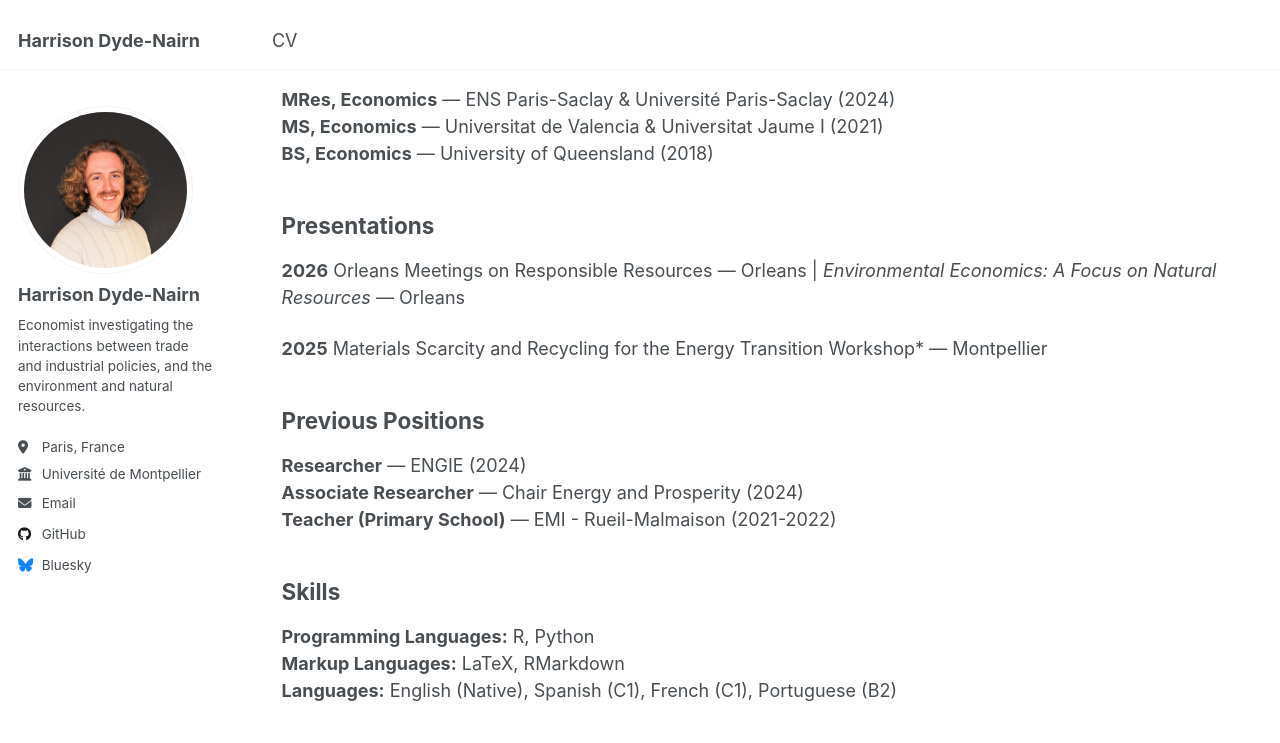
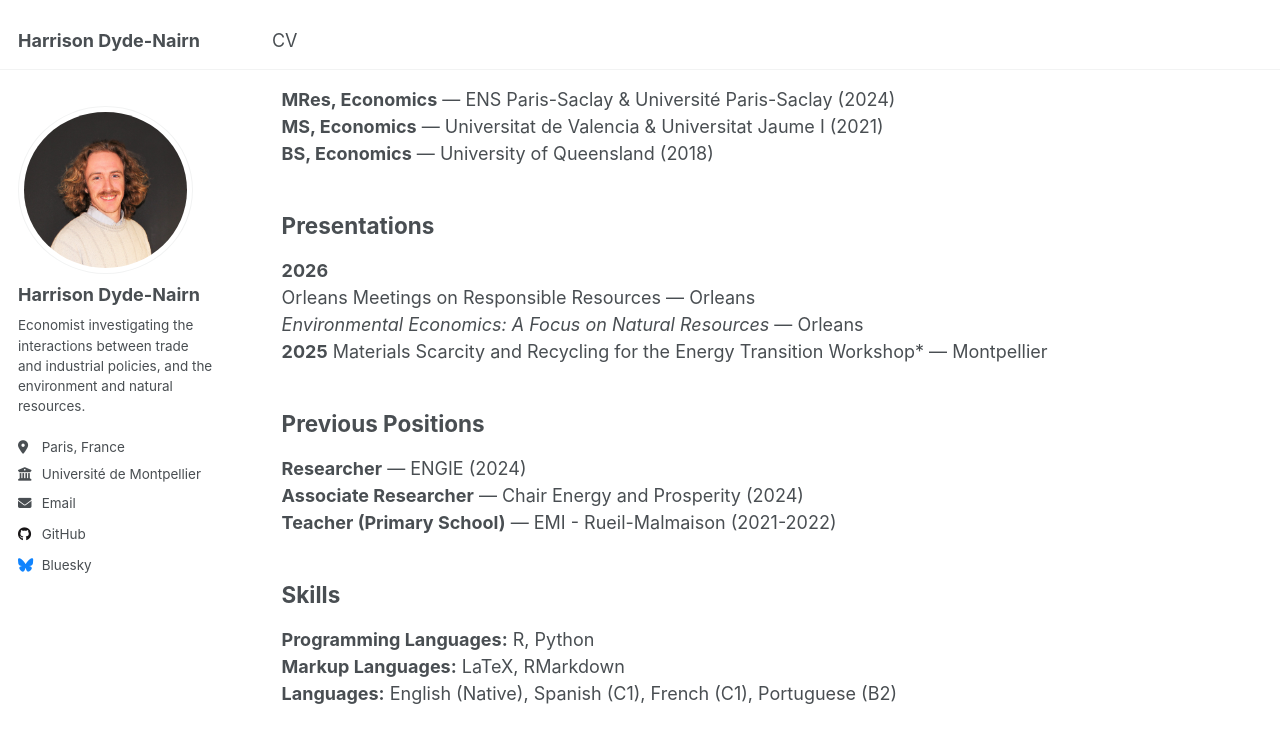
Before and after one commit to hdydenairn/hdydenairn.github.io, a Jekyll site: the page built from _pages/cv.md, in a window 1280 px wide and 900 px high, scrolled down 471 px. Shown: the top 743 px of the window. Built offline with Jekyll 4.4.1, drawn with Linux system fonts in a browser that asks for light colours.

Commit message:
Update cv.md

```diff
--- a/_pages/cv.md
+++ b/_pages/cv.md
@@ -27,9 +27,9 @@ redirect_from:
 
 ## Presentations
 
- **2026**  Orleans Meetings on Responsible Resources — Orleans |
+ **2026**<br>  Orleans Meetings on Responsible Resources — Orleans <br>
  *Environmental Economics: A Focus on Natural Resources* — Orleans
-
+<br>
  **2025** Materials Scarcity and Recycling for the Energy Transition Workshop* — Montpellier
 
 
```
